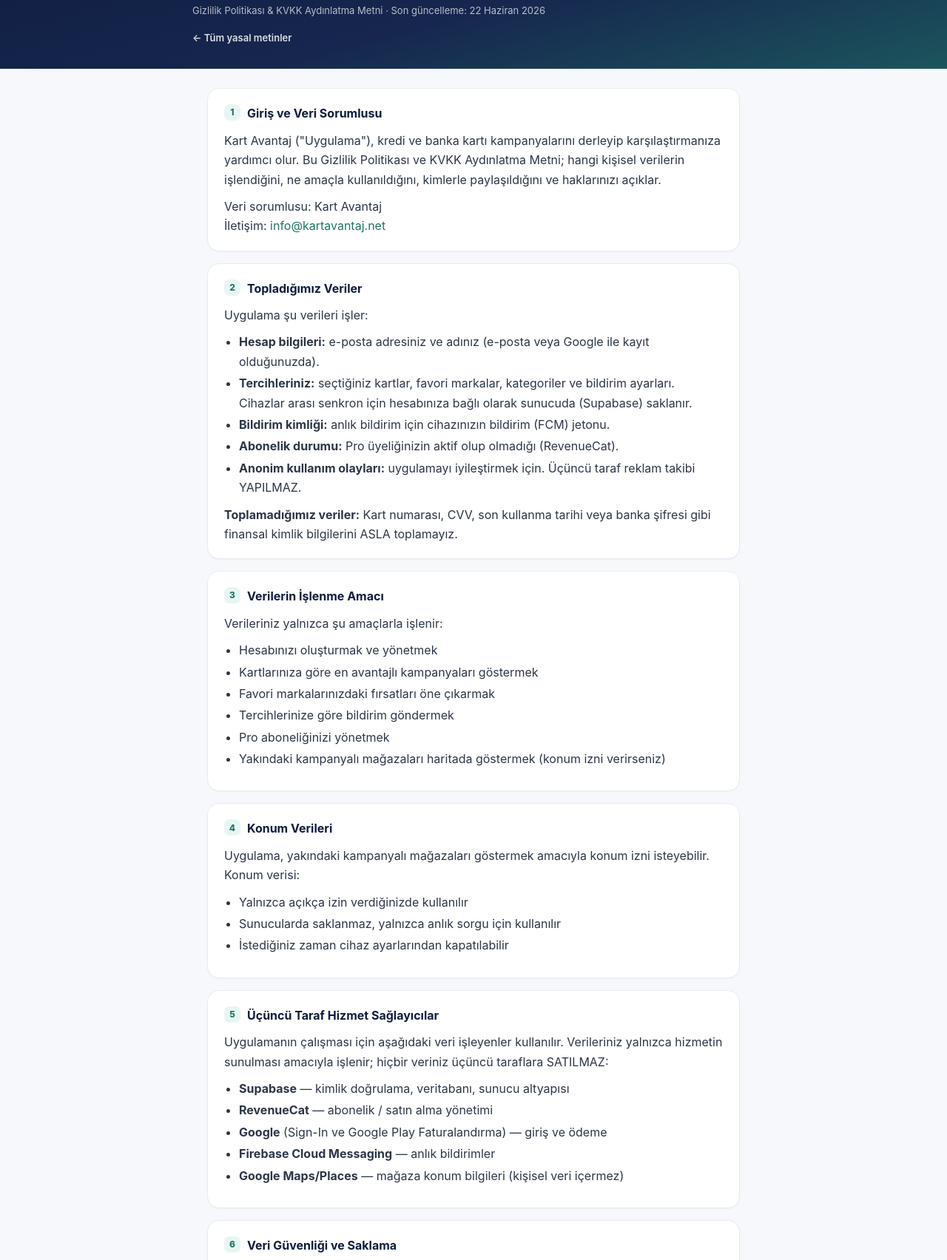
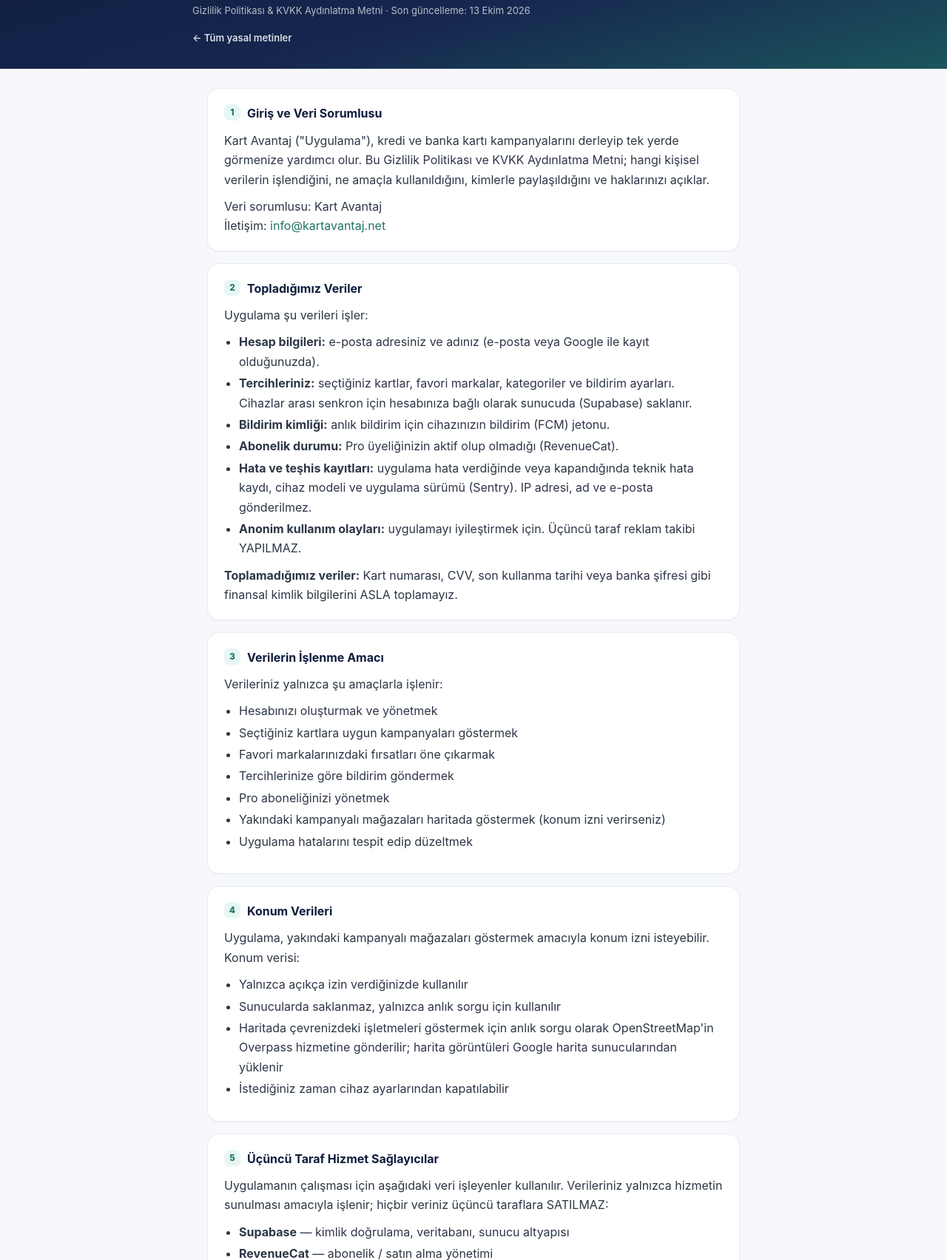
Before and after one commit to FHO41/kartavantaj-legal, a plain HTML site: page gizlilik-politikasi.html in a window 1280 px wide. Shown: the part 125-1829 px from the top of the page at 74% size. Drawn offline with Linux system fonts and the light colour scheme.

Commit message:
Gizlilik ve KVKK metni: kod7 ile uyum, Sentry ve konum aktarımı
- "Karşılaştırma" ve "en avantajlı" ifadeleri kaldırıldı (uygulamada
  bu araçlar artık yok).
- Hata ve teşhis kayıtları (Sentry) ve harita için anlık konum sorgusu
  (OpenStreetMap Overpass) açıklandı; sağlayıcı listelerine eklendi.
- Yasal sayfalar ana sayfası sloganı güncellendi. Son güncelleme 13 Ekim 2026.

Co-Authored-By: Claude Opus 5.5 (1M context) <noreply@anthropic.com>

```diff
--- a/gizlilik-politikasi.html
+++ b/gizlilik-politikasi.html
@@ -12,14 +12,14 @@
   <div class="wrap">
     <div class="brand"><span class="mark"><b>K</b><i>A</i></span><span class="name">Kart Avantaj</span></div>
     <h1>Gizlilik Politikası</h1>
-    <p class="sub">Gizlilik Politikası & KVKK Aydınlatma Metni · Son güncelleme: 22 Haziran 2026</p>
+    <p class="sub">Gizlilik Politikası & KVKK Aydınlatma Metni · Son güncelleme: 13 Ekim 2026</p>
     <a class="back" href="index.html">← Tüm yasal metinler</a>
   </div>
 </header>
 
 <div class="container">
   <div class="card"><h2><span class="n">1</span> Giriş ve Veri Sorumlusu</h2>
-    <p>Kart Avantaj ("Uygulama"), kredi ve banka kartı kampanyalarını derleyip karşılaştırmanıza yardımcı olur. Bu Gizlilik Politikası ve KVKK Aydınlatma Metni; hangi kişisel verilerin işlendiğini, ne amaçla kullanıldığını, kimlerle paylaşıldığını ve haklarınızı açıklar.</p>
+    <p>Kart Avantaj ("Uygulama"), kredi ve banka kartı kampanyalarını derleyip tek yerde görmenize yardımcı olur. Bu Gizlilik Politikası ve KVKK Aydınlatma Metni; hangi kişisel verilerin işlendiğini, ne amaçla kullanıldığını, kimlerle paylaşıldığını ve haklarınızı açıklar.</p>
     <p>Veri sorumlusu: Kart Avantaj<br>İletişim: <a href="mailto:info@kartavantaj.net">info@kartavantaj.net</a></p>
   </div>
 
@@ -30,6 +30,7 @@
       <li><b>Tercihleriniz:</b> seçtiğiniz kartlar, favori markalar, kategoriler ve bildirim ayarları. Cihazlar arası senkron için hesabınıza bağlı olarak sunucuda (Supabase) saklanır.</li>
       <li><b>Bildirim kimliği:</b> anlık bildirim için cihazınızın bildirim (FCM) jetonu.</li>
       <li><b>Abonelik durumu:</b> Pro üyeliğinizin aktif olup olmadığı (RevenueCat).</li>
+      <li><b>Hata ve teşhis kayıtları:</b> uygulama hata verdiğinde veya kapandığında teknik hata kaydı, cihaz modeli ve uygulama sürümü (Sentry). IP adresi, ad ve e-posta gönderilmez.</li>
       <li><b>Anonim kullanım olayları:</b> uygulamayı iyileştirmek için. Üçüncü taraf reklam takibi YAPILMAZ.</li>
     </ul>
     <p><b>Toplamadığımız veriler:</b> Kart numarası, CVV, son kullanma tarihi veya banka şifresi gibi finansal kimlik bilgilerini ASLA toplamayız.</p>
@@ -39,11 +40,12 @@
     <p>Verileriniz yalnızca şu amaçlarla işlenir:</p>
     <ul>
       <li>Hesabınızı oluşturmak ve yönetmek</li>
-      <li>Kartlarınıza göre en avantajlı kampanyaları göstermek</li>
+      <li>Seçtiğiniz kartlara uygun kampanyaları göstermek</li>
       <li>Favori markalarınızdaki fırsatları öne çıkarmak</li>
       <li>Tercihlerinize göre bildirim göndermek</li>
       <li>Pro aboneliğinizi yönetmek</li>
       <li>Yakındaki kampanyalı mağazaları haritada göstermek (konum izni verirseniz)</li>
+      <li>Uygulama hatalarını tespit edip düzeltmek</li>
     </ul>
   </div>
 
@@ -52,6 +54,7 @@
     <ul>
       <li>Yalnızca açıkça izin verdiğinizde kullanılır</li>
       <li>Sunucularda saklanmaz, yalnızca anlık sorgu için kullanılır</li>
+      <li>Haritada çevrenizdeki işletmeleri göstermek için anlık sorgu olarak OpenStreetMap'in Overpass hizmetine gönderilir; harita görüntüleri Google harita sunucularından yüklenir</li>
       <li>İstediğiniz zaman cihaz ayarlarından kapatılabilir</li>
     </ul>
   </div>
@@ -63,7 +66,9 @@
       <li><b>RevenueCat</b> — abonelik / satın alma yönetimi</li>
       <li><b>Google</b> (Sign-In ve Google Play Faturalandırma) — giriş ve ödeme</li>
       <li><b>Firebase Cloud Messaging</b> — anlık bildirimler</li>
-      <li><b>Google Maps/Places</b> — mağaza konum bilgileri (kişisel veri içermez)</li>
+      <li><b>Google Maps/Places</b> — mağaza konum bilgileri ve harita görüntüleri</li>
+      <li><b>OpenStreetMap (Overpass API)</b> — haritada çevredeki işletmeleri bulmak için anlık konum sorgusu</li>
+      <li><b>Sentry</b> — hata ve çökme raporları (ad, e-posta ve IP adresi içermez)</li>
     </ul>
   </div>
 
@@ -87,7 +92,7 @@
       <li><b>Açık rızanız</b> (md. 5/1): bildirim ve konum gibi isteğe bağlı özellikler.</li>
       <li><b>Meşru menfaat</b> (md. 5/2-f): hizmet güvenliği ve iyileştirme.</li>
     </ul>
-    <p>Verileriniz, hizmetin sunulabilmesi için yukarıda sayılan hizmet sağlayıcılara (Supabase, Google, RevenueCat) aktarılabilir. Bu aktarım yalnızca hizmetin gereği kadar ve gizlilik taahhüdü altında yapılır. Tam metin için <a href="kvkk-aydinlatma.html">KVKK Aydınlatma Metni</a>.</p>
+    <p>Verileriniz, hizmetin sunulabilmesi için yukarıda sayılan hizmet sağlayıcılara (Supabase, Google, RevenueCat, Sentry, OpenStreetMap) aktarılabilir. Bu aktarım yalnızca hizmetin gereği kadar ve gizlilik taahhüdü altında yapılır. Tam metin için <a href="kvkk-aydinlatma.html">KVKK Aydınlatma Metni</a>.</p>
   </div>
 
   <div class="card"><h2><span class="n">9</span> Çerezler ve Reklam Takibi</h2>
@@ -104,7 +109,7 @@
 
   <div class="card contact"><h2><span class="n">12</span> Değişiklikler ve İletişim</h2>
     <p>Bu politika zaman zaman güncellenebilir; önemli değişikliklerde uygulama içinden bilgilendirilirsiniz.</p>
-    <p>📧 <a href="mailto:info@kartavantaj.net">info@kartavantaj.net</a><br>Son güncelleme: 22 Haziran 2026</p>
+    <p>📧 <a href="mailto:info@kartavantaj.net">info@kartavantaj.net</a><br>Son güncelleme: 13 Ekim 2026</p>
   </div>
 </div>
 
```
Also changed, not shown: index.html (+1 -1 lines), kvkk-aydinlatma.html (+5 -2 lines).
